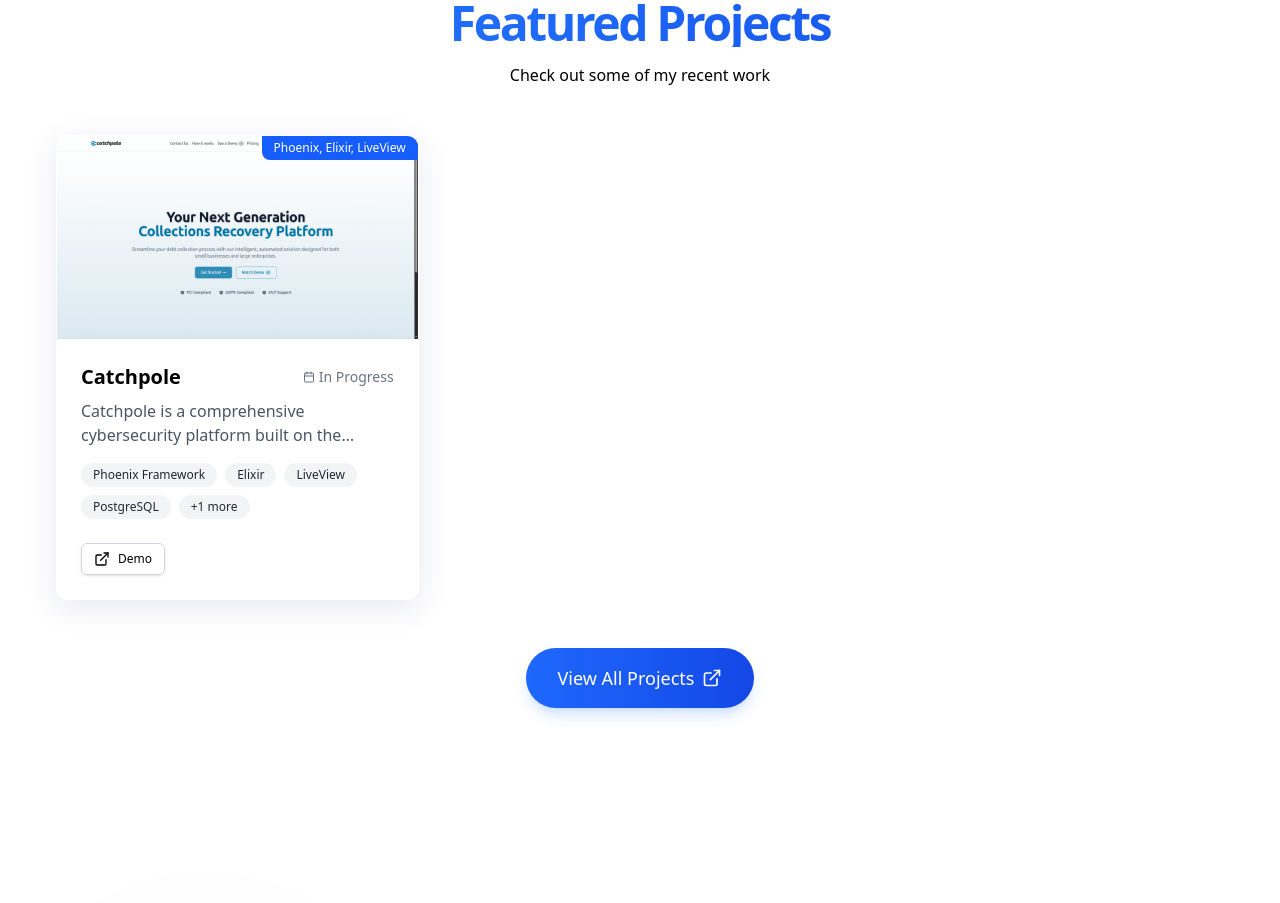
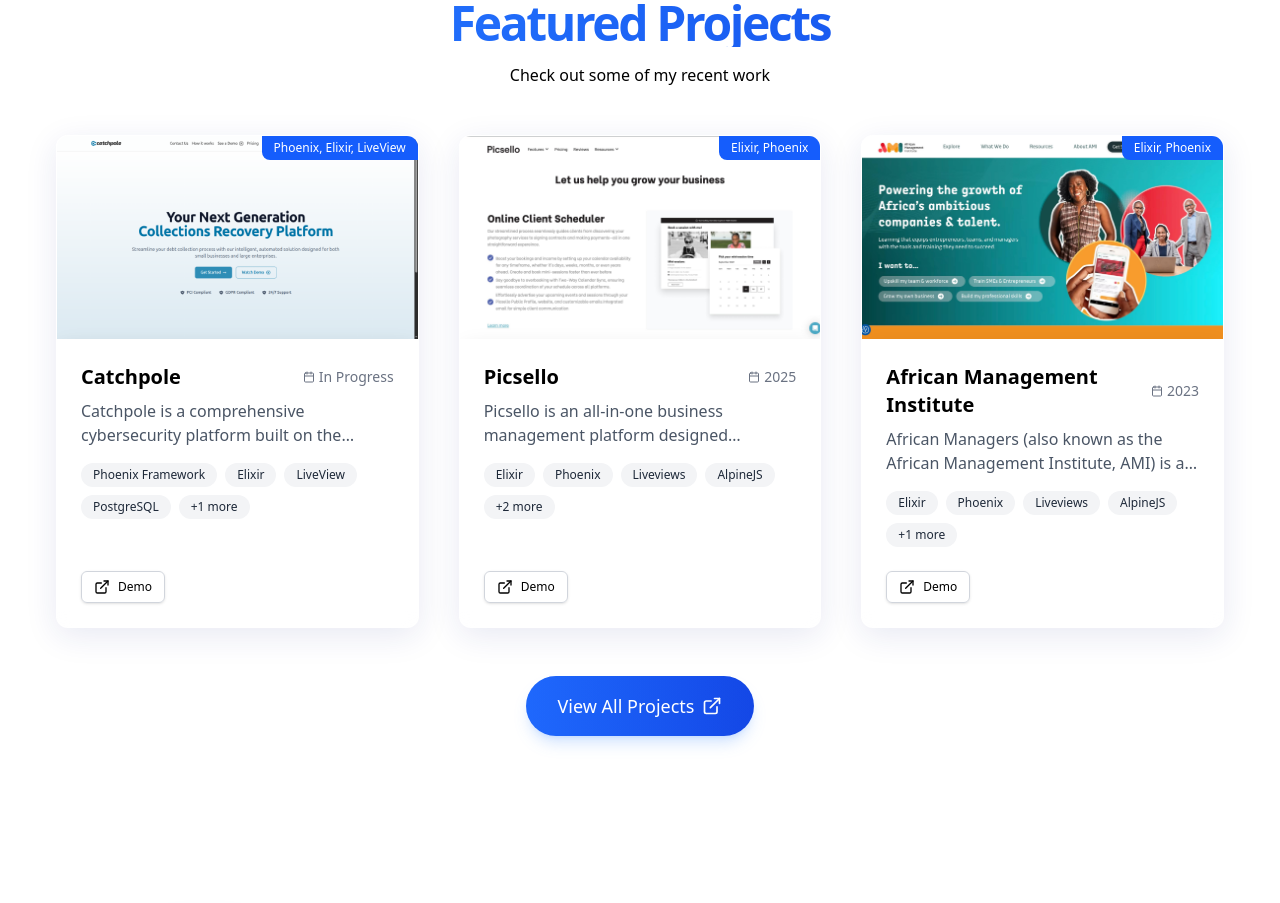
Before and after one commit to ZainAsif767/ahmed-portfolio, a React (Vite) app: page / in a window 1280 px wide. Shown: the part 3340-4243 px from the top of the page. Built offline with nearby package versions, Linux system fonts and the light colour scheme.

Commit message:
Add new project entries for Picsello and African Management Institute, including descriptions, images, and technologies in projectsInfo.ts; add corresponding image files.

```diff
--- a/src/data/projectsInfo.ts
+++ b/src/data/projectsInfo.ts
@@ -1,6 +1,6 @@
 const projects = [
   {
-    id: 3,
+    id: 1,
     title: "Catchpole",
     description:
       "Catchpole is a comprehensive cybersecurity platform built on the robust Phoenix framework, leveraging Elixir's fault-tolerant and scalable architecture. The application provides advanced threat detection, risk management, and automated response capabilities for enterprise security teams. Built with Phoenix LiveView for real-time updates and seamless user interactions, the platform offers a modern web interface that delivers instant security insights and automated remediation workflows. The Phoenix framework's actor-based concurrency model enables the platform to handle thousands of concurrent security events while maintaining high performance and reliability. The system integrates with various security tools and APIs, providing a unified dashboard for security operations. Phoenix's built-in clustering capabilities ensure high availability and fault tolerance, making it ideal for critical security infrastructure that requires 24/7 operation.",
@@ -23,6 +23,69 @@
     ],
     yearCompleted: "In Progress",
   },
+  {
+    id: 2,
+    title: "Picsello",
+    description:
+      "Picsello is an all-in-one business management platform designed specifically for photographers, helping them streamline their entire workflow from booking to gallery delivery. It offers powerful tools like online scheduling, client galleries, automated emails, invoicing, contracts, and a unique Smart Profit Calculator™ to help set profitable prices with confidence. With built-in CRM, mobile-friendly access, and integrated printing services, Picsello makes it easy for photographers to manage their business, improve client experience, and grow their revenue—all in one simple, intuitive platform.",
+    image: "/projects-images/picsello.jpeg",
+    technologies: [
+      "Elixir",
+      "Phoenix",
+      "Liveviews",
+      "AlpineJS",
+      "TailwindCSS",
+      "Wallaby",
+    ],
+    category: ["Elixir", "Phoenix"],
+    demoLink: "https://www.picsello.com/",
+    githubLink: "",
+    highlights: [
+      "Online client booking and scheduling",
+      "Two-way calendar sync",
+      "Mini-session event support",
+      "Beautiful, professional client galleries",
+      "Integrated Digital Upsells for galleries",
+      "Automated email workflows and templates",
+      "CRM for managing leads and client communication",
+      "Invoicing, contracts, and secure payment processing",
+      "Smart Profit Calculator™ for pricing guidance",
+      "Mobile-friendly, on-the-go business management",
+      "Integrated high-quality print services",
+      "Business coaching and educational resources",
+      "Customizable public profile for promotions",
+      "Gallery security with download limits",
+    ],
+    yearCompleted: 2025,
+  },
+  {
+    id: 3,
+    title: "African Management Institute",
+    description:
+      "African Managers (also known as the African Management Institute, AMI) is a leading pan-African non-profit committed to empowering entrepreneurs, managers, and young professionals across the continent. They offer blended learning programs—combining low-bandwidth online modules, peer support, and in-person workshops—that focus on business ideation, market research, financial forecasting, team leadership, and more. With offices in Nairobi, Johannesburg, Kigali, Kampala, Lagos, Addis Ababa, Dakar, and beyond, AMI has reached over 94,000 participants in 39 countries. Its flagship 'Start Your Business' initiative guides aspiring entrepreneurs through prototyping, business modeling, pitching, and funding. They also deliver leadership and work-readiness programs designed to enhance team performance and professional preparedness. Through case studies on their 'Stories' page, AMI highlights real-world impact—such as women in energy, small-scale dairy farmers, and youth-led enterprises—showcasing tangible outcomes and job creation across the region. Overall, African Managers / AMI is a highly respected institution equipping Africa's next generation of business leaders with practical tools and lasting support to build thriving enterprises.",
+    image: "/projects-images/african-management.jpeg",
+    technologies: ["Elixir", "Phoenix", "Liveviews", "AlpineJS", "TailwindCSS"],
+    category: ["Elixir", "Phoenix"],
+    demoLink: "https://www.africanmanagers.com/",
+    githubLink: "",
+    highlights: [
+      "Blended learning programs combining online and in-person sessions",
+      "Low-bandwidth, mobile-friendly online access",
+      "Entrepreneurship training through the 'Start Your Business' program",
+      "Leadership development for managers and teams",
+      "Work-readiness programs for young professionals",
+      "Peer learning and support groups",
+      "Practical toolkits and downloadable resources",
+      "Real-world business simulations and exercises",
+      "Impact-driven success stories and case studies",
+      "Accessible across multiple African countries",
+      "Support for women entrepreneurs and small businesses",
+      "Programs tailored for various industries and sectors",
+      "Multi-language content and local facilitators",
+      "Flexible, scalable learning for organizations and individuals",
+    ],
+    yearCompleted: 2023,
+  },
 ];
 
 const categories = [
```
Also changed, not shown: public/projects-images/african-management.jpeg (added), public/projects-images/picsello.jpeg (added).
